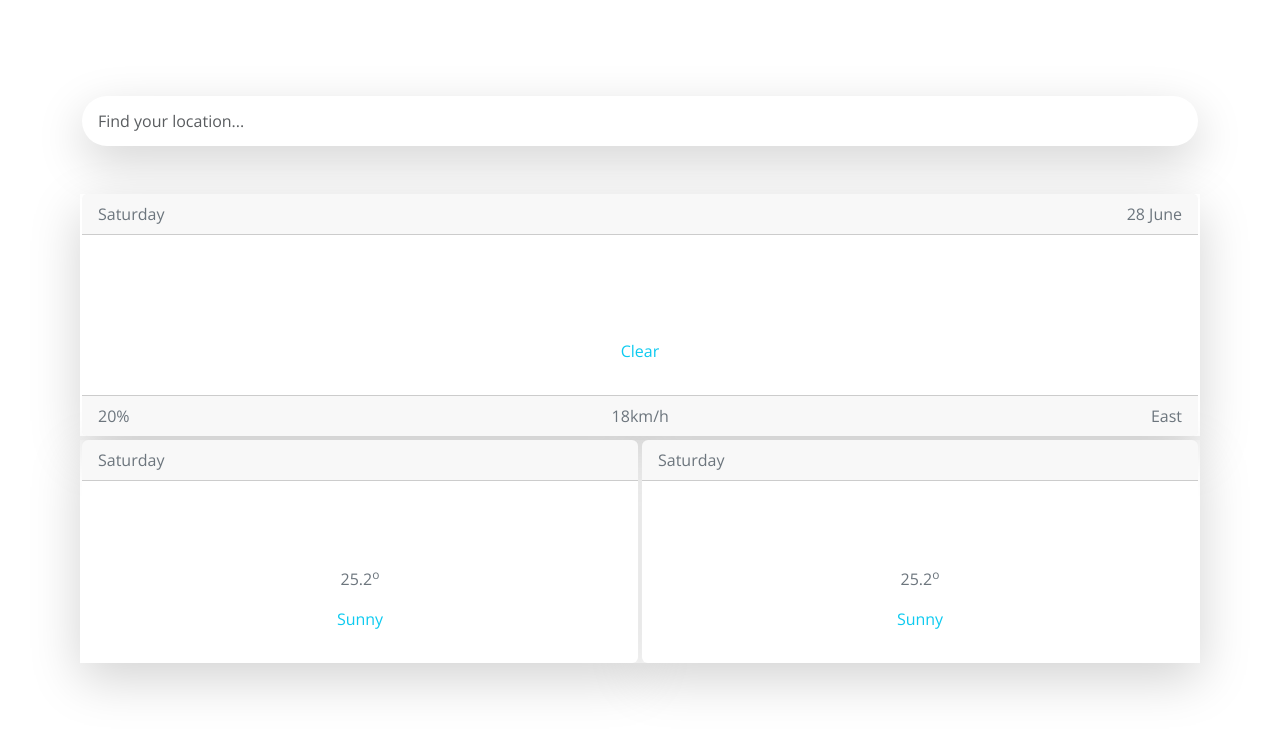
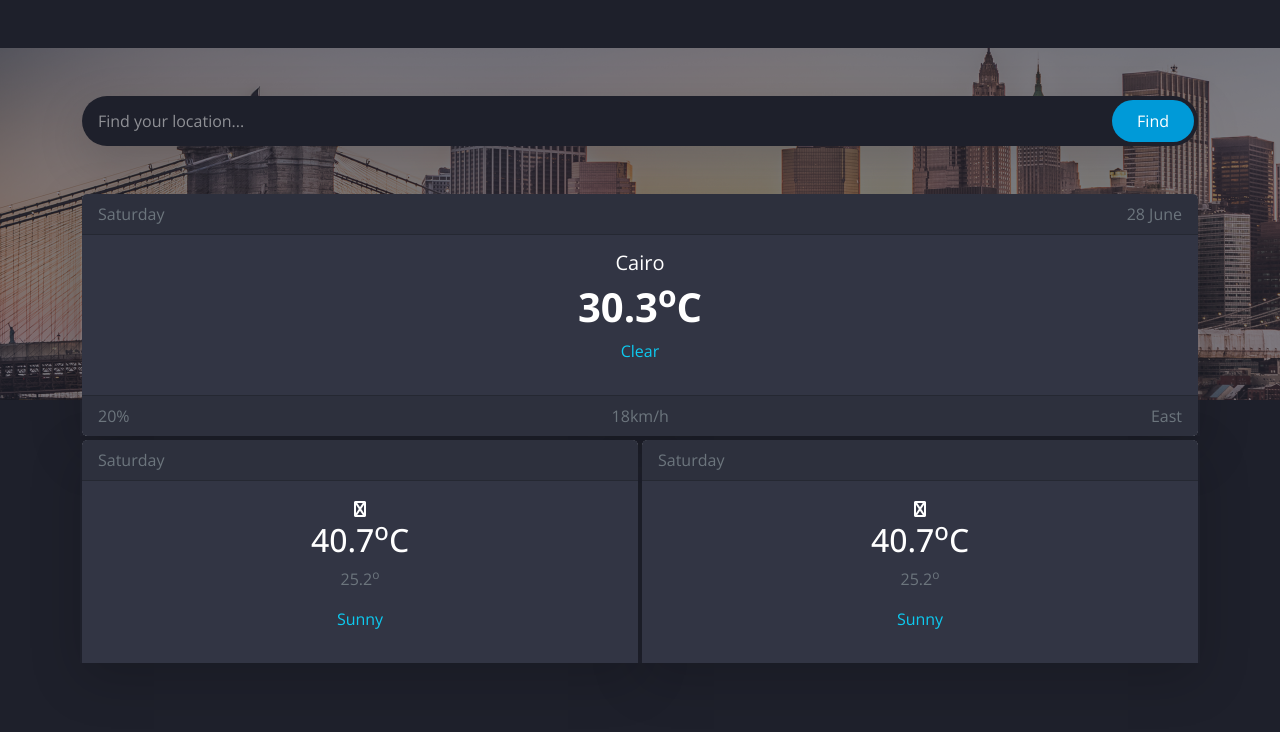
Before and after one commit to Omar-MK-20/Weather-App, a plain HTML site: page index.html in a window 1280 px wide. Drawn offline with nearby package versions, Linux system fonts and the light colour scheme.

Commit message:
Refactor CSS styles for improved layout and design consistency

```diff
--- a/css/style.css
+++ b/css/style.css
@@ -1,3 +1,39 @@
 body {
     font-family: "Open Sans", sans-serif;
+    background-color: rgb(30,32,43);
 }
+
+.back-color {
+    background-color: rgb(30,32,43);
+}
+
+main {
+    background-image: url(/images/banner.png);
+    /* background-position: center; */
+    /* background-size: contain; */
+    background-repeat: no-repeat;
+}
+
+.btn-find {
+    background-color: rgb(0,154,216);
+}
+
+.btn-find:hover {
+    background-color: rgb(0,154,216);
+}
+
+.form-control:focus {
+    box-shadow: none
+}
+
+input::placeholder {
+  color: rgba(255, 255, 255, 0.5) !important;
+}
+
+.card-body {
+    background-color: rgb(50,53,68);
+}
+
+.card-footer, .card-header {
+    background-color: rgb(45,48,61);
+}
```
